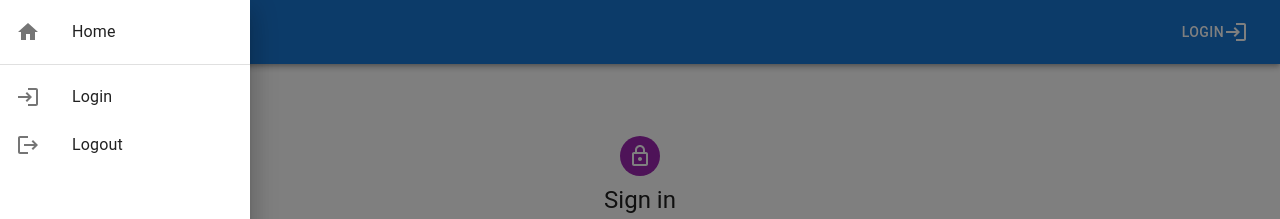
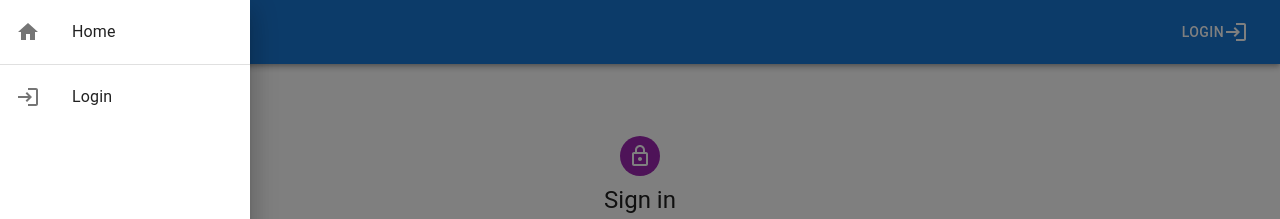
Before and after one commit to theatulanand/E-commerce-react, a React (Create React App) app in the folder front-end/: page /login in a window 1280 px wide. Both pictures are taken after a click on the button "menu". Shown: the top 219 px of the page. Built offline with nearby package versions, Linux system fonts and the light colour scheme.

Commit message:
bug fixed in drawer part

```diff
--- a/front-end/src/Components/Navbar.jsx
+++ b/front-end/src/Components/Navbar.jsx
@@ -53,20 +53,20 @@ export const Navbar = () => {
             </List>
             <Divider />
             <List>
-                <Link to="/login">
+                {!token?<Link to="/login">
                     <ListItemButton>
                         <ListItemIcon>
                             <LoginIcon />
                         </ListItemIcon>
                         <ListItemText primary="Login" />
                     </ListItemButton>
-                </Link>
-                <ListItemButton>
+                </Link>: ""}
+                {token?<ListItemButton>
                     <ListItemIcon>
                         <LogoutIcon />
                     </ListItemIcon>
                     <ListItemText onClick={()=>{dispatch(logoutSuccess())}} primary="Logout" />
-                </ListItemButton>
+                </ListItemButton>: ""}
             </List>
         </Box>
     );
```
